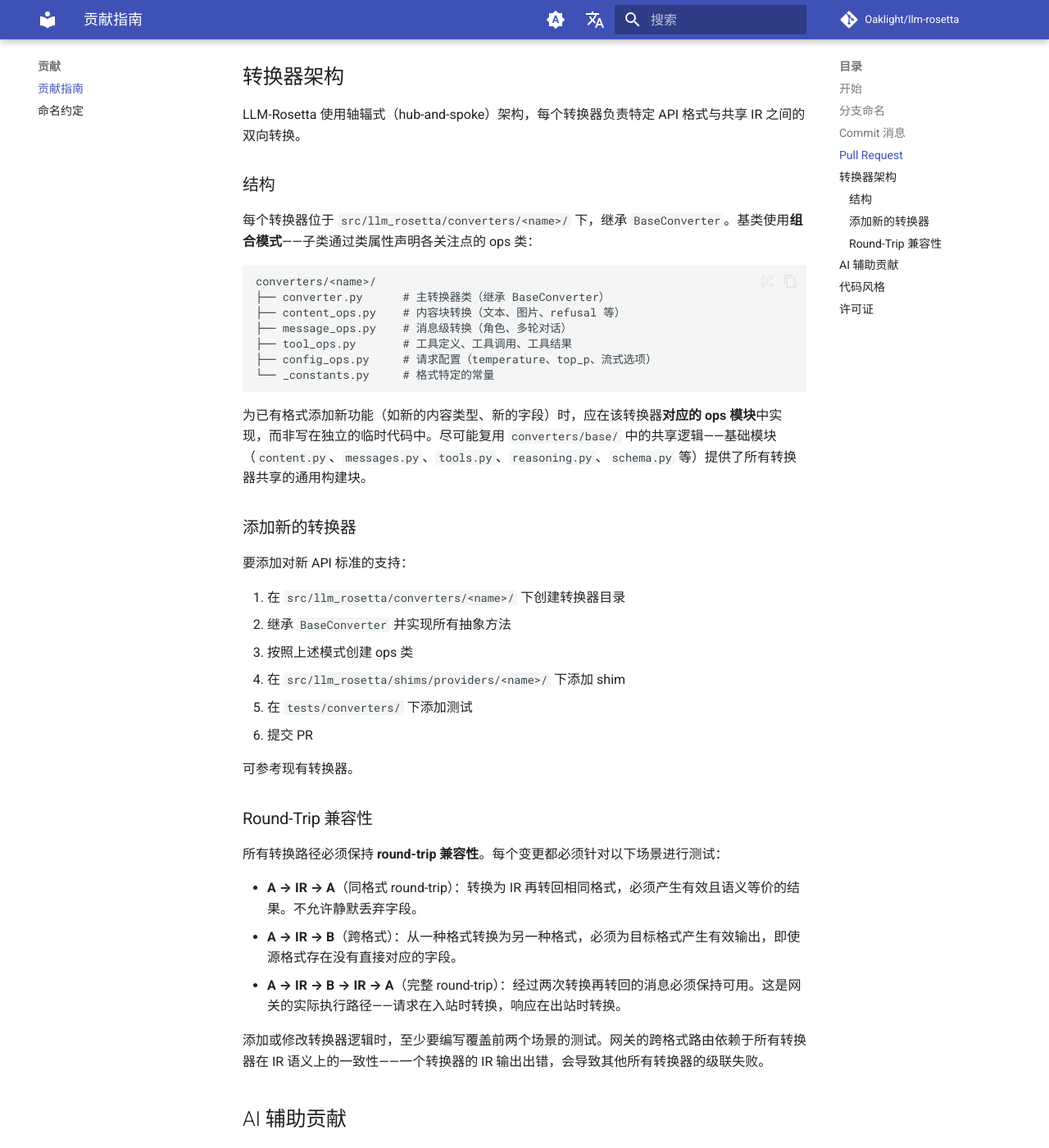
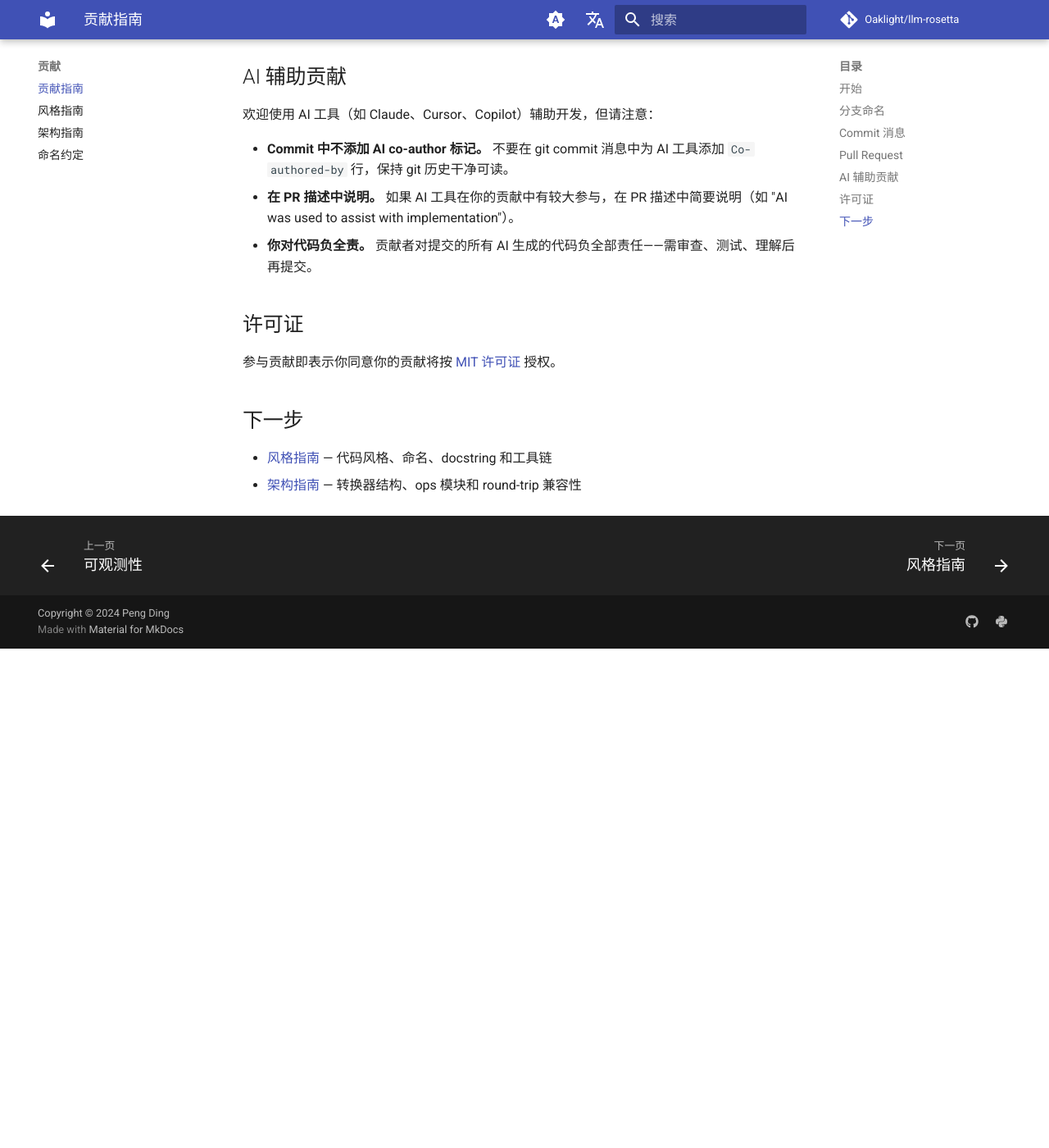
Before and after one commit to Oaklight/llm-rosetta, an MkDocs documentation site: the page built from docs/contributing/guide.md, in a window 1280 px wide and 1400 px high, scrolled down 1241 px. Shown: the whole window at 82% size. Built offline with MkDocs 1.6.1 and Material for MkDocs 9.7.7, drawn with Linux system fonts in a browser that asks for light colours; comment, search, counter and statistics services are not loaded; after the commit the page ends 2032 px from its top, so only the background shows below that; some of the changed text lies outside the part shown.

Commit message:
docs: split contributing guide into guide, style guide, and architecture
- guide.md: workflow only (getting started, branches, commits, PRs, AI policy, license)
- style-guide.md: code style, docstrings, naming, tooling, pre-commit
- architecture.md: converter structure, ops modules, shim layer, round-trip compatibility, testing

````diff
--- a/docs/contributing/guide.md
+++ b/docs/contributing/guide.md
@@ -38,49 +38,6 @@
 - 提交前确保 `make lint` 通过
 - Merge 策略：rebase（可使用 `scripts/merge-pr.sh` 进行本地 rebase 合并）
 
-## 转换器架构
-
-LLM-Rosetta 使用轴辐式（hub-and-spoke）架构，每个转换器负责特定 API 格式与共享 IR 之间的双向转换。
-
-### 结构
-
-每个转换器位于 `src/llm_rosetta/converters/<name>/` 下，继承 `BaseConverter`。基类使用**组合模式**——子类通过类属性声明各关注点的 ops 类：
-
-```
-converters/<name>/
-├── converter.py      # 主转换器类（继承 BaseConverter）
-├── content_ops.py    # 内容块转换（文本、图片、refusal 等）
-├── message_ops.py    # 消息级转换（角色、多轮对话）
-├── tool_ops.py       # 工具定义、工具调用、工具结果
-├── config_ops.py     # 请求配置（temperature、top_p、流式选项）
-└── _constants.py     # 格式特定的常量
-```
-
-为已有格式添加新功能（如新的内容类型、新的字段）时，应在该转换器**对应的 ops 模块**中实现，而非写在独立的临时代码中。尽可能复用 `converters/base/` 中的共享逻辑——基础模块（`content.py`、`messages.py`、`tools.py`、`reasoning.py`、`schema.py` 等）提供了所有转换器共享的通用构建块。
-
-### 添加新的转换器
-
-要添加对新 API 标准的支持：
-
-1. 在 `src/llm_rosetta/converters/<name>/` 下创建转换器目录
-2. 继承 `BaseConverter` 并实现所有抽象方法
-3. 按照上述模式创建 ops 类
-4. 在 `src/llm_rosetta/shims/providers/<name>/` 下添加 shim
-5. 在 `tests/converters/` 下添加测试
-6. 提交 PR
-
-可参考现有转换器。
-
-### Round-Trip 兼容性
-
-所有转换路径必须保持 **round-trip 兼容性**。每个变更都必须针对以下场景进行测试：
-
-- **A → IR → A**（同格式 round-trip）：转换为 IR 再转回相同格式，必须产生有效且语义等价的结果。不允许静默丢弃字段。
-- **A → IR → B**（跨格式）：从一种格式转换为另一种格式，必须为目标格式产生有效输出，即使源格式存在没有直接对应的字段。
-- **A → IR → B → IR → A**（完整 round-trip）：经过两次转换再转回的消息必须保持可用。这是网关的实际执行路径——请求在入站时转换，响应在出站时转换。
-
-添加或修改转换器逻辑时，至少要编写覆盖前两个场景的测试。网关的跨格式路由依赖于所有转换器在 IR 语义上的一致性——一个转换器的 IR 输出出错，会导致其他所有转换器的级联失败。
-
 ## AI 辅助贡献
 
 欢迎使用 AI 工具（如 Claude、Cursor、Copilot）辅助开发，但请注意：
@@ -89,14 +46,11 @@
 - **在 PR 描述中说明。** 如果 AI 工具在你的贡献中有较大参与，在 PR 描述中简要说明（如 "AI was used to assist with implementation"）。
 - **你对代码负全责。** 贡献者对提交的所有 AI 生成的代码负全部责任——需审查、测试、理解后再提交。
 
-## 代码风格
-
-- Python 代码遵循 `ruff` 默认规则
-- Docstring 使用 Google 风格
-- 注释和 docstring 使用英文
-- 鼓励使用 type hints
-- 不要编辑 `src/llm_rosetta/_vendor/` 下的文件——这些文件由外部管理
-
 ## 许可证
 
 参与贡献即表示你同意你的贡献将按 [MIT 许可证](https://github.com/Oaklight/llm-rosetta/blob/master/LICENSE) 授权。
+
+## 下一步
+
+- [风格指南](style-guide.md) — 代码风格、命名、docstring 和工具链
+- [架构指南](architecture.md) — 转换器结构、ops 模块和 round-trip 兼容性
--- a/mkdocs.yml
+++ b/mkdocs.yml
@@ -201,6 +201,8 @@
           - 可观测性: api/observability.md
   - 贡献:
       - 贡献指南: contributing/guide.md
+      - 风格指南: contributing/style-guide.md
+      - 架构指南: contributing/architecture.md
       - 命名约定: contributing/naming-conventions.md
   - 路线图: roadmap.md
   - 更新日志: changelog.md
````
Also changed, not shown: docs/contributing/architecture.md (added, +79 -0 lines), docs/contributing/style-guide.md (added, +37 -0 lines).
